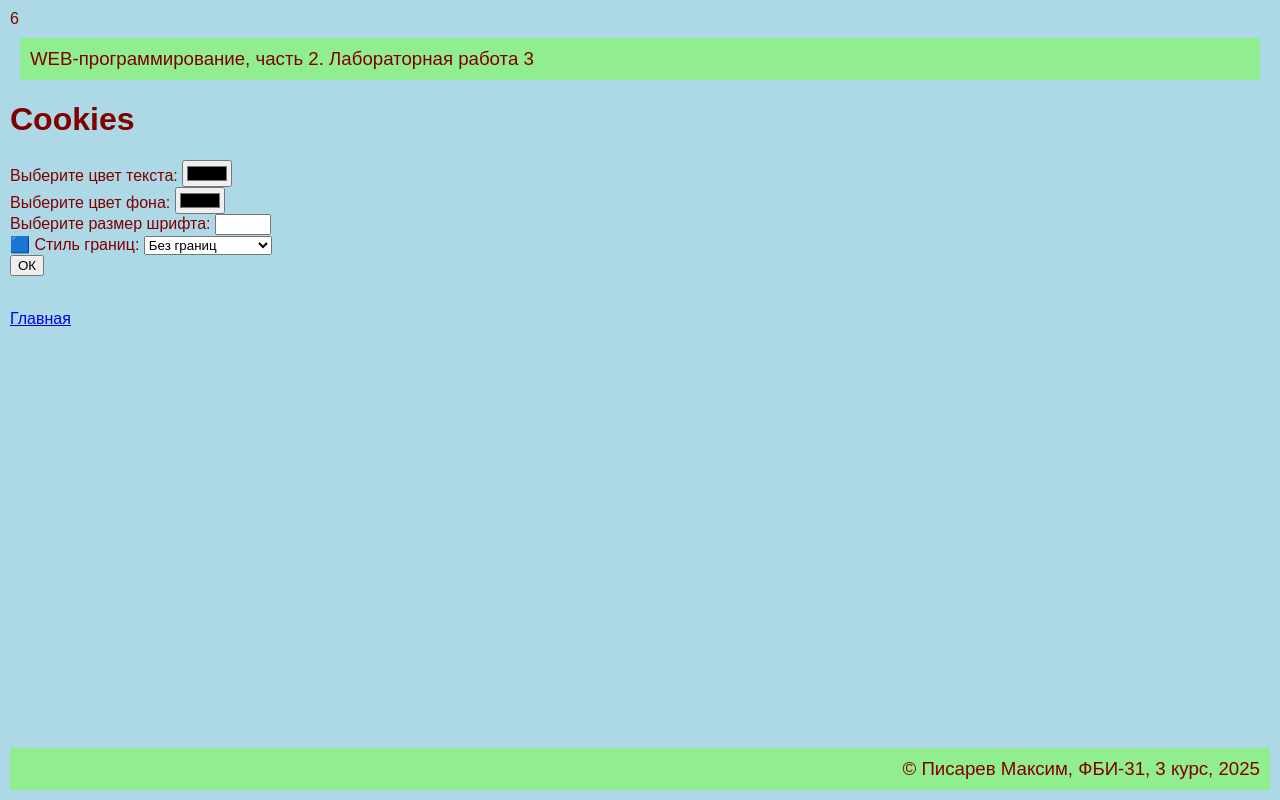
After one commit to maksimharris/web-back-labs, a Flask app: page /lab3/settings in a window 1280 px wide. The commit adds this page. Run offline with Flask 3, Linux system fonts and the light colour scheme.

Commit message:
Настройки отображения

```diff
--- a/lab3.py
+++ b/lab3.py
@@ -59,3 +59,32 @@ def pay():
 def success():
     global price
     return render_template('/lab3/success.html',price = price)
+@lab3.route('/lab3/settings')
+def settings():
+    color = request.args.get('color')
+    b_color = request.args.get('background-color')
+    f_size = request.args.get('font-size')
+    border_style = request.args.get('border-style')
+
+    if color or b_color or f_size or border_style:
+        resp = make_response(redirect('/lab3/settings'))
+        if color:
+            resp.set_cookie('color', color)
+        if b_color:
+            resp.set_cookie('background-color', b_color)
+        if f_size:
+            resp.set_cookie('font-size', f_size)
+        if border_style:
+            resp.set_cookie('border-style', border_style)  # Сохраняем выбранное значение
+        return resp
+
+    color = request.cookies.get('color')
+    b_color = request.cookies.get('background-color')
+    f_size = request.cookies.get('font-size')
+    border_style = request.cookies.get('border-style')  # Получаем для отображения в форме
+
+    return render_template('/lab3/settings.html',
+                          color=color,
+                          b_color=b_color,
+                          f_size=f_size,
+                          border_style = border_style)
--- a/templates/base.html
+++ b/templates/base.html
@@ -7,6 +7,25 @@
     <link rel="stylesheet" href="{{ url_for('static', filename='main.css')}}">
     <link rel="icon" href="{{ url_for('static', filename='favicon.ico') }}">
     <link rel="icon" href="{{ url_for('static', filename='favicon-32x32.png') }}">
+    <style>
+        body {
+            {% if request.cookies.get('color') %}
+            color: {{ request.cookies.get('color') }};
+            {% endif %}
+
+            {% if request.cookies.get('background-color') %}
+            background-color: {{ request.cookies.get('background-color') }};
+            {% endif %}
+
+            {% if request.cookies.get('font-size') %}
+            font-size: {{ request.cookies.get('font-size') }};
+            {% endif %}
+
+            {% if request.cookies.get('border-style') %}
+            border-style: {{ request.cookies.get('border-style') }};
+            {% endif %}
+        }
+    </style>
 </head>
 <body>
     <header>
--- /dev/null
+++ b/templates/lab3/settings.html
@@ -0,0 +1,31 @@
+6{% extends "base.html" %}
+{% block lab %}Лабораторная работа 3{% endblock %}
+{% block main %}
+    <h1>Cookies</h1>
+    <form action="">
+        <div>
+            <label for="color">Выберите цвет текста: </label>
+            <input type="color" name="color" id="color" value = "{{ color or '' }}">
+        </div>
+         <div>
+            <label for="background-color">Выберите цвет фона: </label>
+            <input type="color" name="background-color" id="background-color" value = "{{ b_color or '' }}">
+        </div>
+        <div>
+            <label for="font-size">Выберите размер шрифта: </label>
+            <input type="number" name="font-size" id="font-size" value = "{{ f_size or '' }}" min = '8' max ='50' step="2">
+        </div>
+       <div >
+                <label for = "border-style">🟦 Стиль границ:</label>
+                <select name="border-style" >
+                    <option value="none" {{ 'selected' if border_style == 'none' }}>Без границ</option>
+                    <option value="solid" {{ 'selected' if border_style == 'solid' }}>Сплошная линия</option>
+                    <option value="dashed" {{ 'selected' if border_style == 'dashed' }}>Пунктирная</option>
+                    <option value="dotted" {{ 'selected' if border_style == 'dotted' }}>Точечная</option>
+                    <option value="double" {{ 'selected' if border_style == 'double' }}>Двойная</option>
+                </select>
+            </div>
+            <button type = "submit">ОК</button>
+        </div>
+    </form>
+{% endblock %}
```
